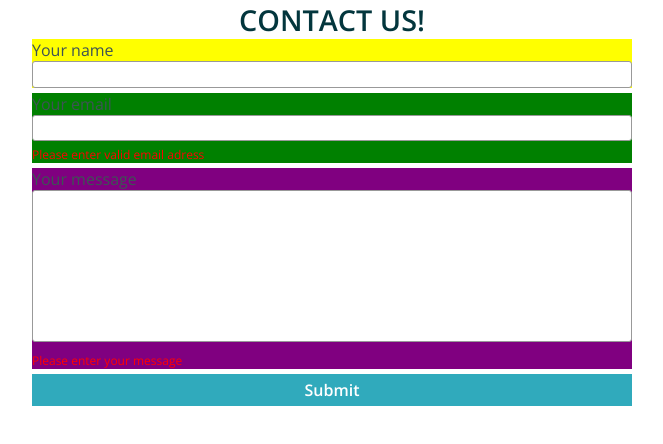
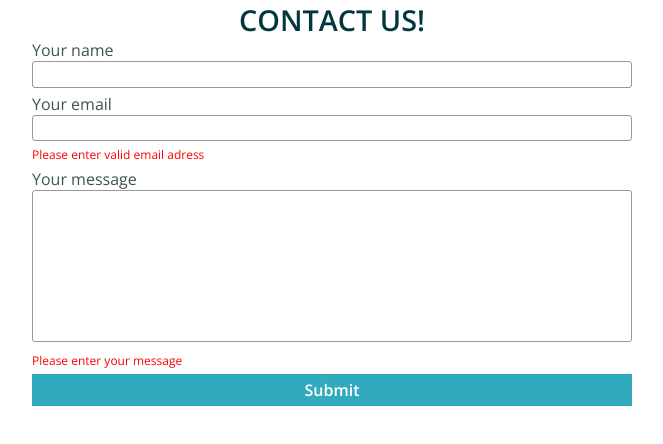
Before and after one commit to ilyast2700/hurricane-on-flex, a plain HTML site: page index.html in a window 1280 px wide. Shown: the whole page, without its empty margins (308-971 px from the left). Drawn offline with nearby package versions, Linux system fonts and the light colour scheme.

Commit message:
Update styles

```diff
--- a/index.html
+++ b/index.html
@@ -12,19 +12,19 @@
 
           <h2 class="center">Contact us!</h2>
 
-            <div class="form-first-name"style="background-color: yellow">
+            <div class="form-first-name">
             <label>Your name</label>
             <input id="inputOne" class="form-first-input" placeholder="" tabindex="1" type="text">
             <div id="errorOne" class="form-first-warning"></div>
           </div>
 
-          <div class="form-first-email"  id="input" style="background-color: green">
+          <div class="form-first-email"  id="input">
             <label>Your email</label>
             <input class="form-first-input" placeholder="" tabindex="2" type="email">
             <div id="warning" class="form-first-warning">Please enter valid email adress</div>
           </div>
 
-          <div class="form-first-message"style="background-color: purple">
+          <div class="form-first-message">
             <label>Your message</label>
             <textarea name="firstMessage" tabindex="3" cols="30" rows="10"></textarea>
             <div class="form-first-warning">Please enter your message</div>
--- a/javascript/pop-up.js
+++ b/javascript/pop-up.js
@@ -1,6 +1,6 @@
 inputOne.onblur = function() {
-  if (inputOne.value === '') {
-    inputOne.classList.add('form-first-warning-active');
+  if (this.value === '') {
+    this.classList.add('form-first-warning-active');
     errorOne.innerHTML = 'Please enter your name.';
   }
 };
```
